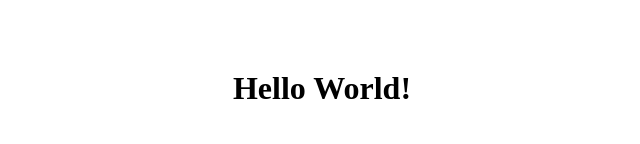
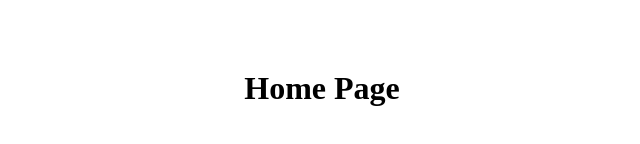
Before and after one commit to 7yrak34/booking_application, a React (Create React App) app in the folder frontend/: page / in a window 1280 px wide. Shown: the part 312-456 px from the top of the page, without its empty margins (318-958 px from the left). Built offline with nearby package versions, Linux system fonts and the light colour scheme; the HTML template or start-up script is replaced by a standard one.

Commit message:
Add initial Routing

```diff
--- a/frontend/package.json
+++ b/frontend/package.json
@@ -12,6 +12,7 @@
     "@types/react-dom": "^18.3.1",
     "react": "^18.3.1",
     "react-dom": "^18.3.1",
+    "react-router-dom": "^7.0.2",
     "react-scripts": "5.0.1",
     "sass": "^1.81.0",
     "typescript": "^4.9.5",
--- a/frontend/src/App.tsx
+++ b/frontend/src/App.tsx
@@ -1,7 +1,6 @@
 import './App.scss';
+import { Outlet } from 'react-router-dom';
 
-const App = () => (
-  <h1>Hello World!</h1>
+export const App = () => (
+  <Outlet />
 );
-
-export default App;
--- /dev/null
+++ b/frontend/src/Root.tsx
@@ -0,0 +1,12 @@
+import { Route, HashRouter as Router, Routes} from 'react-router-dom';
+import { App } from './App';
+
+export const Root = () => (
+  <Router>
+    <Routes>
+      <Route path="/" element={<App />}>
+        <Route index element={<h1>Home Page</h1>} />
+      </Route>
+    </Routes>
+  </Router>
+);
--- a/frontend/src/index.tsx
+++ b/frontend/src/index.tsx
@@ -1,12 +1,5 @@
-import React from 'react';
-import ReactDOM from 'react-dom/client';
-import App from './App';
+import { createRoot } from 'react-dom/client';
+import { Root } from './Root';
 
-const root = ReactDOM.createRoot(
-  document.getElementById('root') as HTMLElement
-);
-root.render(
-  <React.StrictMode>
-    <App />
-  </React.StrictMode>
-);
+createRoot(document.getElementById('root') as HTMLElement)
+  .render(<Root />);
```
Also changed, not shown: 1 other file (tests, documents, lock files or other folders).
